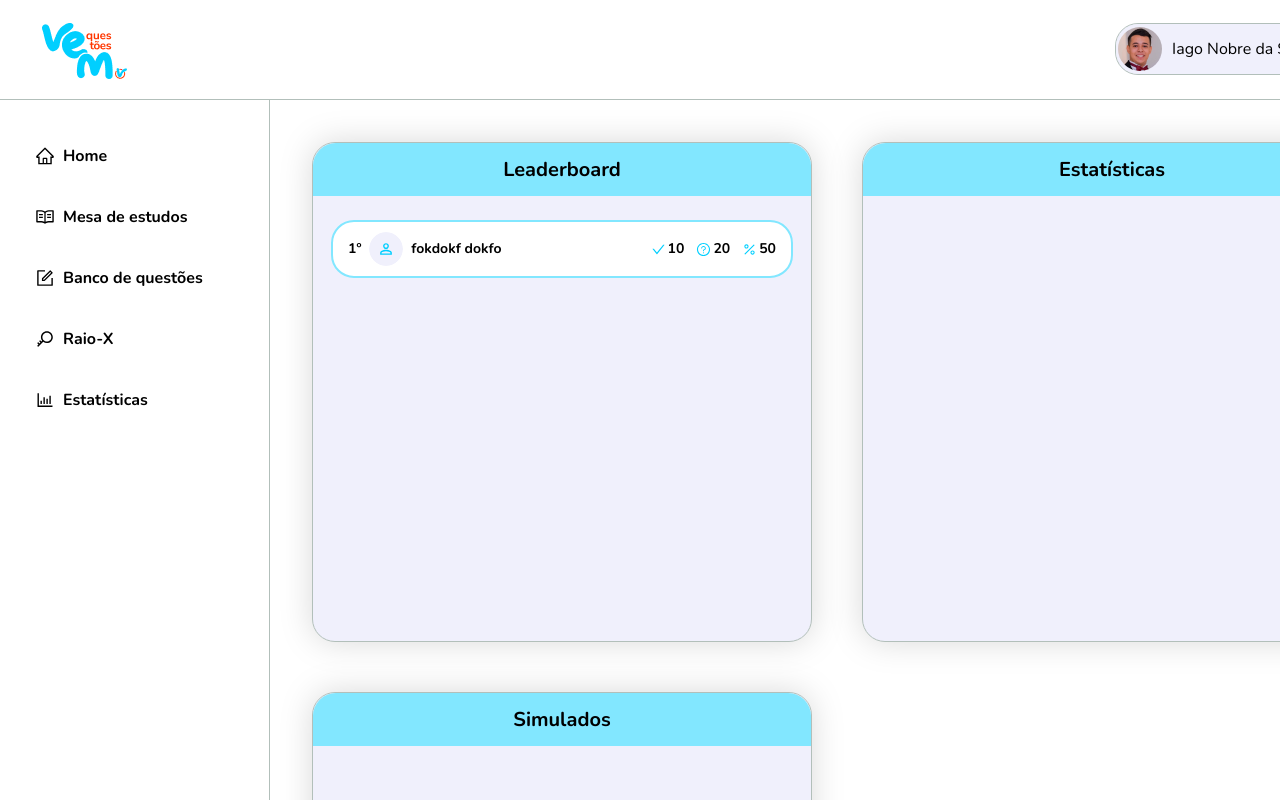
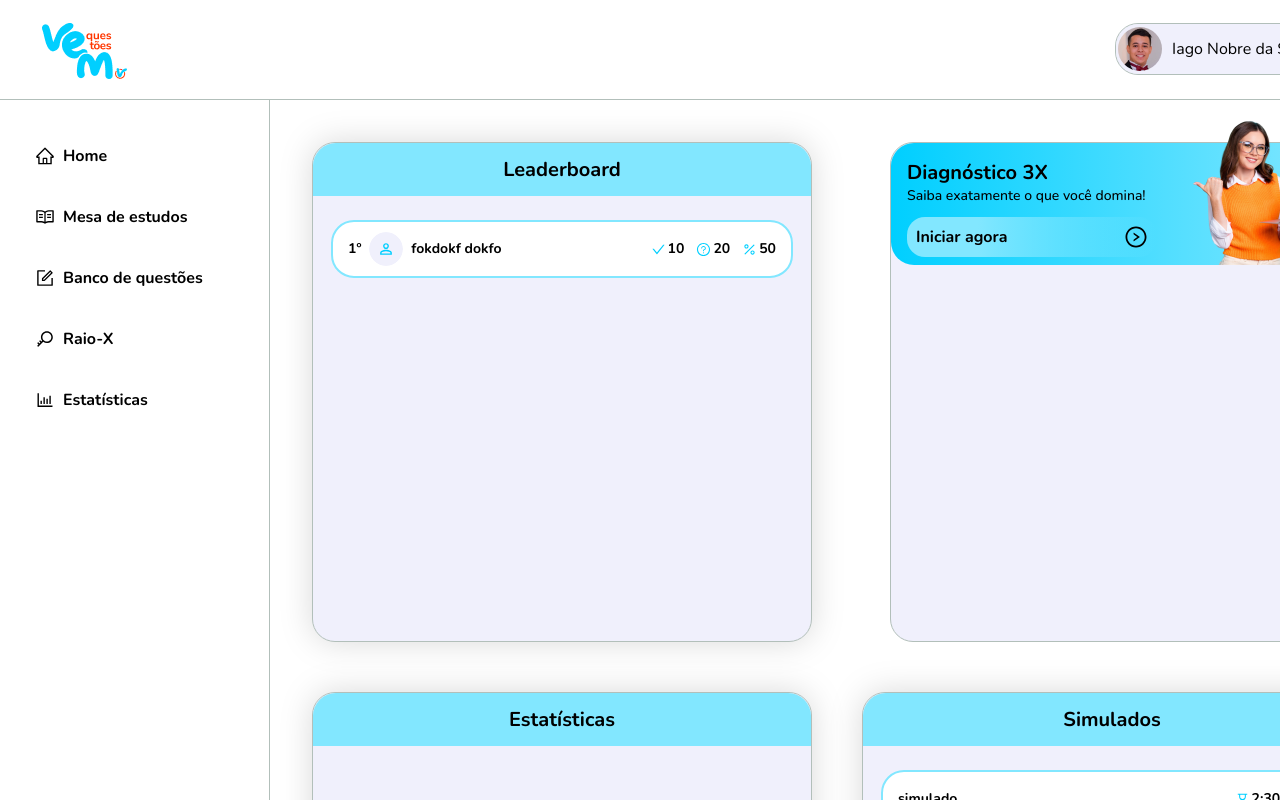
Before and after one commit to vadolasi/vem-questoes, a Next.js app: page /Home in a window 1280 px wide. Shown: the top 800 px of the page. Built offline with nearby package versions, Linux system fonts and the light colour scheme.

Commit message:
add promotionCard and ExamCard in home page

```diff
--- a/src/pages/Home/index.tsx
+++ b/src/pages/Home/index.tsx
@@ -1,9 +1,15 @@
-import { Container, Content } from './styles';
+import Image from 'next/image';
+import {AiOutlineRightCircle} from 'react-icons/ai'
+
+import { Container, Content,OfferCard } from './styles';
+
+import mulherComNotebook from '@/assets/mulherComNotebook.png'
 
 import { Menu } from "@/components/Menu";
 import { Header } from "@/components/Header";
 import { ContentCard } from '@/components/ContentCard';
 import { UserCard } from '@/components/UserCard';
+import { ExamCard } from '@/components/ExamCard';
 
 export default function Home() {
   return (
@@ -15,9 +21,20 @@ export default function Home() {
           <ContentCard title='Leaderboard'>
             <UserCard position={1} name='fokdokf dokfo' goals={10} questions={20}/>
           </ContentCard>
+          <OfferCard>
+            <div className='Header'>
+                <div>
+                    <h1>Diagnóstico 3X</h1>
+                    <p>Saiba exatamente o que você domina!</p>
+                    <button>Iniciar agora <AiOutlineRightCircle/></button>
+                </div>
+                <Image src={mulherComNotebook} alt="Mulher segurando um notebook"/>
+            </div>
+          </OfferCard>
           <ContentCard title='Estatísticas'>
           </ContentCard>
           <ContentCard title='Simulados'>
+            <ExamCard name="simulado" questions={30} time='2:30'/>
           </ContentCard>
      </Content>
     </Container>
--- a/src/pages/Home/styles.ts
+++ b/src/pages/Home/styles.ts
@@ -29,6 +29,86 @@ export const Content = styled('main', {
         '@media (max-width: 1050px)':{
                 gridTemplateColumns: "auto",
                 gridTemplateRows: "auto auto auto auto",
-                gap: "15px",
+                gap: '35px',
         },
 })
+
+export const OfferCard = styled('div', {
+        width: '444px',
+        height: '500px',
+
+        margin: "0px auto",
+
+        background: '$white_1',
+        border: '1px solid $border',
+        borderRadius: '23px',
+
+        '.Header': {
+                height: '122px',
+                padding: '16px',
+                background: 'linear-gradient(90.64deg, #00CFFF 0.43%, #82E7FF 99.52%)',
+
+                display: 'flex',
+
+                borderRadius: '23px',
+
+                position: 'relative',
+
+
+
+                "div": {
+                        display: 'flex',
+                        flexDirection: "column",
+                        alignItems: "flex-start",
+
+                        "h1": {
+                                fontWeight: 700,
+                                fontSize: '20px',
+                                lineHeight: '27px',
+                        },
+
+                        "p": {
+                                fontWeight: 500,
+                                fontSize: '14px',
+                                lineHeight: '19px',
+                        },
+
+                        "button": {
+                                display: "flex",
+                                alignItems: "center",
+                                justifyContent: "space-between",
+
+                                width: "250px",
+
+                                marginTop: "12px",
+
+                                padding: "8px 9px",
+
+                                border: 'none',
+
+                                background: 'linear-gradient(90.14deg, #82E7FF 28.46%, rgba(130, 231, 255, 0) 99.9%)',
+                                borderRadius: '18px',
+
+                                fontWeight: 700,
+                                fontSize: '16px',
+                                lineHeight: '22px',
+
+
+                                "& svg": {
+                                        width: "24px",
+                                        height: "24px",
+                                }
+                        }
+
+                },
+
+                'img':{
+                        width: '166px',
+                        height: '166px',
+
+                        position: 'absolute',
+                        bottom: '0px',
+                        right: '-25px',
+                },
+        }
+})
```
